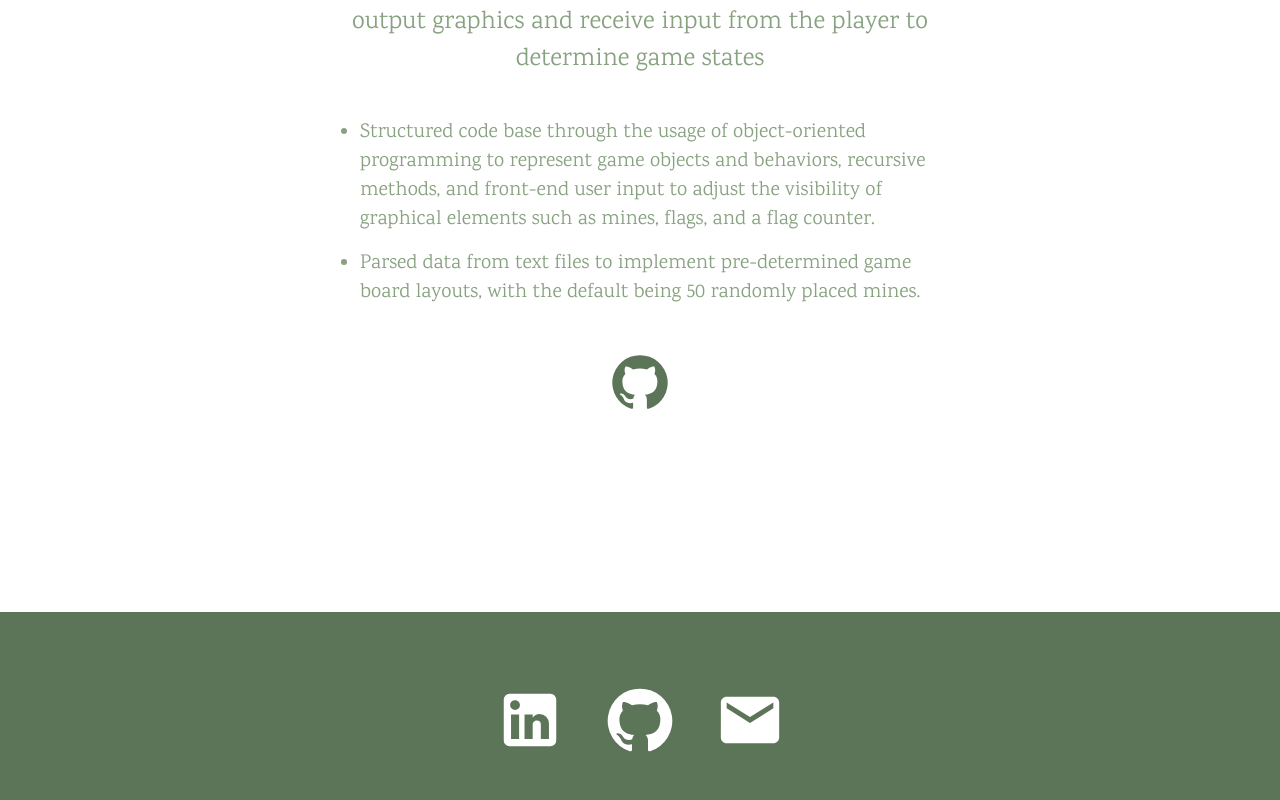
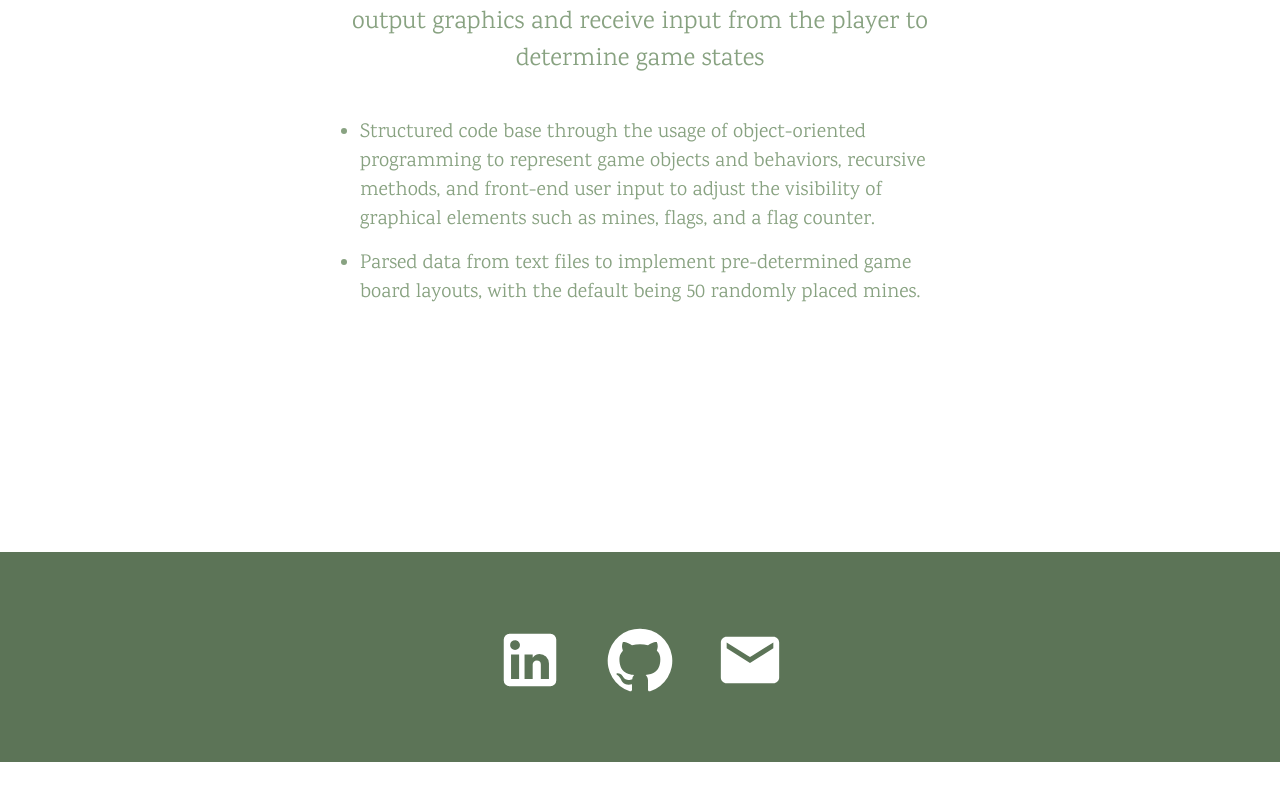
Before and after one commit to ananyasista/WiCSEPersonalProject, a React (Create React App) app: page /WiCSEPersonalProject/displayProject/1 in a window 1280 px wide. Shown: the part 1123-1923 px from the top of the page. After the commit the page ends 1885 px from the top, so only its background shows below. Built offline with nearby package versions, Linux system fonts and the light colour scheme; a web font is replaced by a local one.

Commit message:
added personal website details and typing animation to homepage

```diff
--- a/package.json
+++ b/package.json
@@ -16,6 +16,7 @@
     "react-dom": "^18.2.0",
     "react-router-dom": "^6.8.1",
     "react-scripts": "5.0.1",
+    "react-typed": "^1.2.0",
     "react-vertical-timeline-component": "^3.6.0",
     "web-vitals": "^2.1.4"
   },
--- a/src/component/pages/DisplayProject.js
+++ b/src/component/pages/DisplayProject.js
@@ -4,9 +4,16 @@ import { ProjectList } from '../../data/ProjectList';
 import GitHubIcon from '@mui/icons-material/GitHub';
 import './DisplayProject.css'
 
+function displayIcon({url}){
+    if(url != " "){
+        return <GitHubIcon className= "icons" onClick={() => window.open({url})}/>
+    }
+}
+
 const DisplayProject = () => {
         const {id} = useParams()
         const project = ProjectList[id]
+        // const url = ({project.github})
     return (
     <div className='project'>
         <h1>{project.name}</h1>
@@ -23,7 +30,8 @@ const DisplayProject = () => {
                 <li>{project.bullet2}</li>
             </ul>
         </p>
-        <GitHubIcon className= "icons" onClick={() => window.open(project.github)}/>
+            {/* {displayIcon({project.github})} */}
+
 
     </div>
   )
--- a/src/component/pages/Home.js
+++ b/src/component/pages/Home.js
@@ -3,12 +3,16 @@ import LinkedInIcon from '@mui/icons-material/LinkedIn'
 import GitHubIcon from '@mui/icons-material/GitHub'
 import EmailIcon from '@mui/icons-material/Email'
 import './Home.css'
+import ReactTyped from "react-typed"
 
 const Home = () => {
   return (
     <div className="home">
       <div className="about">
-        <h2>Hi, my name is Ananya Sista</h2>
+        <h2>
+          {" "}
+          <ReactTyped strings={["Hi, my name is Ananya Sista."]} typeSpeed={100} />
+        </h2>
         <div className="prompt">
           <p>
             A Computer Science and Economics Student with a passion for tech.
--- a/src/data/ProjectList.js
+++ b/src/data/ProjectList.js
@@ -48,13 +48,17 @@ export const ProjectList = [
         mechanisms in multiple choice and tactical question formats.",
         bullet2: "Improved the user interface of older program versions by adding UI\
         elements such as viewer toggles, and chimes for correct/incorrect solutions.",
-        github: "https://github.com/christinealin7771"
+        github: ""
     },
     {
         name: "Personal Website",
         image: proj4,
-        skills: "Javascript, React",
-        details: " ",
-        github: "https://github.com/christinealin7771"
+        skills: "Javascript, React, HTML, CSS, Git",
+        details: "A website I developed in my free time to further showcase my projects \
+        and experience outside of my resume, teach myself React, and \
+        stay in touch with my HTML/CSS skills.",
+        bullet1: "Developed using React framework elements in tandem with JavaScript functions and HTML/CSS structures and stylesheets." ,
+        bullet2: "Dynamic structuring of project pages using react-router that allows streamlined and consistent creation of each project page. ",
+        github: ""
     }
 ]
```
Also changed, not shown: 1 other file (tests, documents, lock files or other folders).
